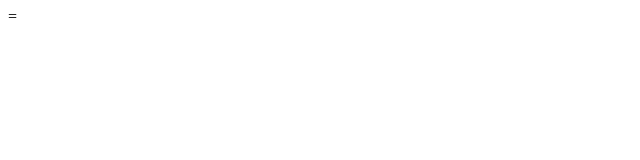
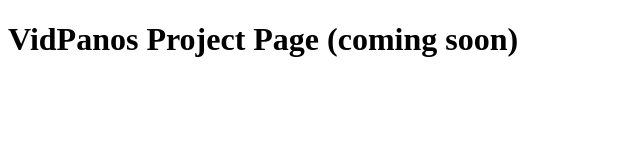
Before and after one commit to jingweim/vidpanos, a plain HTML site: page index.html in a window 1280 px wide. Shown: the whole page, without its empty margins (0-640 px from the left). Drawn offline with Linux system fonts and the light colour scheme.

Commit message:
Update index.html

```diff
--- a/index.html
+++ b/index.html
@@ -5,12 +5,13 @@
 
 <!-- Code head -->
 <head>
-  <title>Project webpage for VidPanos (coming soon)</title>=
+  <title>=VidPanos Project Page (coming soon)</title>
 </head>
 
 
 
 <!-- Code body -->
 <body>
+  <h1 class="title is-1 publication-title">VidPanos Project Page (coming soon)</h1>
 </body>
 </html>
```
